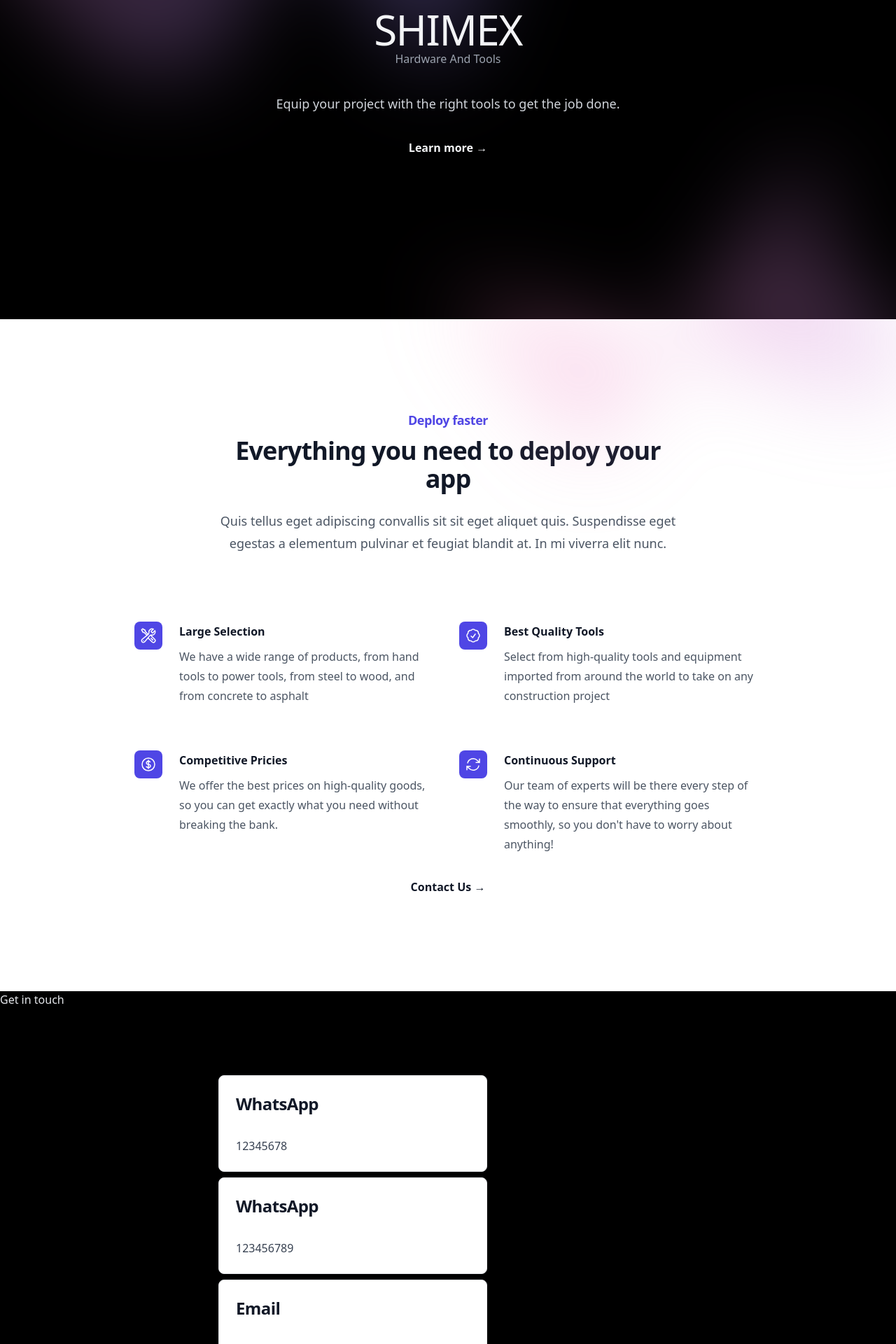
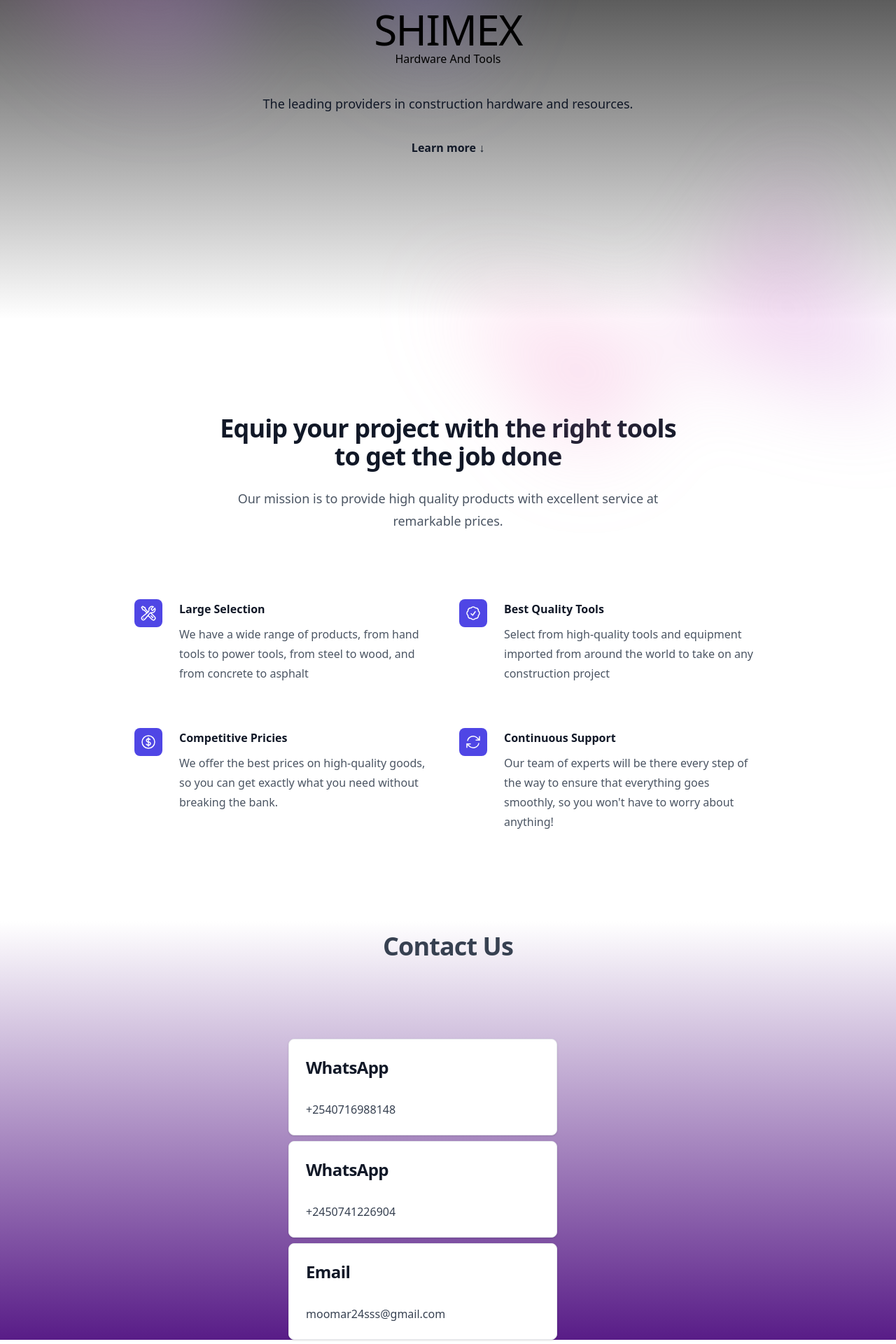
Before and after one commit to zubeircodes/shimex, a React (Create React App) app: page / in a window 1280 px wide. Shown: the part 260-2180 px from the top of the page at 70% size. Built offline with nearby package versions, Linux system fonts and the light colour scheme.

Commit message:
fixed contact sizing and spacing

```diff
--- a/src/components/Contact.js
+++ b/src/components/Contact.js
@@ -2,27 +2,30 @@ import {PhoneIcon, EnvelopeIcon} from '@heroicons/react/24/outline'
 
 export default function Contact() {
     return (
-    <div className=" bg-black h-full w-full" >
-        <h2 className=" text-gray-200 text-bold align-center"> Get in touch</h2>
+    <div className="bg-gradient-to-b from-white to-purple-900 h-full w-full" >
+        <p className=" text-center py-4 text-3xl font-bold tracking-tight text-gray-700 sm:text-4xl">
+            Contact Us
+          </p>
 
-        <div className=" mx-auto mt-16 max-w-2xl sm:mt-20 lg:mt-24 items-center">
+        <div className=" px-7 mx-auto mt-16 max-w-2xl sm:mt-20 lg:mt-24 items-center">
 
-            <div className=" align-center grid mx-2 my-2 grid-cols-1 lg:flex-auto">
-                <a href="#" class=" block max-w-sm  p-6 auto-rows-max bg-white border border-gray-200 rounded-lg shadow hover:bg-gray-100 dark:bg-gray-800 dark:border-gray-700 dark:hover:bg-gray-700">
+            <div className=" align-center  mx-20 my-2  lg:flex-auto">
+                <a href="tel:+2450741226904" class=" block max-w-sm  p-6 auto-rows-max bg-white border border-gray-200 rounded-lg shadow hover:bg-gray-100 dark:bg-gray-800 dark:border-gray-700 dark:hover:bg-gray-700">
                 <h5 class="mb-2 text-2xl font-bold tracking-tight text-gray-900 dark:text-white">WhatsApp</h5>
-                <p class="font-normal text-gray-700 dark:text-gray-400"><PhoneIcon className="h-6 w-6 text-white" aria-hidden="true" />12345678</p>
+                <p class="font-normal text-gray-700 dark:text-gray-400"><PhoneIcon className="h-6 w-6 text-white" aria-hidden="true" />+2540716988148</p>
                 </a>
             </div>
-            <div className="align-center grid mx-2  my-2 grid-cols-1 lg:flex-auto">
-                <a href="#" class=" items-center block max-w-sm p-6 bg-white border border-gray-200 rounded-lg shadow hover:bg-gray-100 dark:bg-gray-800 dark:border-gray-700 dark:hover:bg-gray-700">
+            <div className="align-center mx-20  my-2  lg:flex-auto">
+                <a href="window.open('tel:+2450741226904')" class=" items-center block max-w-sm p-6 bg-white border border-gray-200 rounded-lg shadow hover:bg-gray-100 dark:bg-gray-800 dark:border-gray-700 dark:hover:bg-gray-700">
                 <h5 class="mb-2 text-2xl font-bold tracking-tight text-gray-900 dark:text-white">WhatsApp</h5>
-                <p class="font-normal text-gray-700 dark:text-gray-400"><PhoneIcon className="h-6 w-6 text-white" aria-hidden="true" />123456789</p>
+                <p class="font-normal text-gray-700 dark:text-gray-400"><PhoneIcon className="h-6 w-6 text-white" aria-hidden="true" />+2450741226904</p>
                 </a>
             </div>
-            <div className="align-center  grid mx-2 my-2 grid-cols-1 lg:flex-auto">
-                <a href="#" class=" items-center block max-w-sm p-6 bg-white border border-gray-200 rounded-lg shadow hover:bg-gray-100 dark:bg-gray-800 dark:border-gray-700 dark:hover:bg-gray-700">
+            <div className="align-center mx-20 my-2 lg:flex-auto">
+                <a href="mailto:moomar24sss@gmail.com?subject=Me&body=Hello!"
+                    class=" items-center block max-w-sm p-6 bg-white border border-gray-200 rounded-lg shadow hover:bg-gray-100 dark:bg-gray-800 dark:border-gray-700 dark:hover:bg-gray-700">
                 <h5 class="mb-2 text-2xl font-bold tracking-tight text-gray-900 dark:text-white">Email</h5>
-                <p class="font-normal text-gray-700 dark:text-gray-400"><EnvelopeIcon className="h-6 w-6 text-white" aria-hidden="true" />Bossman@shimex.com</p>
+                <p class="font-normal text-gray-700 dark:text-gray-400"><EnvelopeIcon className="h-6 w-6 text-white" aria-hidden="true" />moomar24sss@gmail.com</p>
                 </a>
             </div>
         </div>
--- a/src/components/Features.js
+++ b/src/components/Features.js
@@ -22,7 +22,7 @@ const features = [
   {
     name: 'Continuous Support',
     description:
-      'Our team of experts will be there every step of the way to ensure that everything goes smoothly, so you don\'t have to worry about anything!',
+      'Our team of experts will be there every step of the way to ensure that everything goes smoothly, so you won\'t have to worry about anything!',
     icon: ArrowPathIcon,
   },
 ]
@@ -32,13 +32,12 @@ export default function Features() {
     <div className="bg-white py-24 sm:py-32">
       <div className="mx-auto max-w-7xl px-6 lg:px-8">
         <div className="mx-auto max-w-2xl lg:text-center">
-          <h2 className="text-lg font-semibold leading-8 tracking-tight text-indigo-600">Deploy faster</h2>
+          {/* <h2 className="text-lg font-semibold leading-8 tracking-tight text-indigo-600">Build faster</h2> */}
           <p className="mt-2 text-3xl font-bold tracking-tight text-gray-900 sm:text-4xl">
-            Everything you need to deploy your app
+          Equip your project with the right tools to get the job done
           </p>
           <p className="mt-6 text-lg leading-8 text-gray-600">
-            Quis tellus eget adipiscing convallis sit sit eget aliquet quis. Suspendisse eget egestas a elementum
-            pulvinar et feugiat blandit at. In mi viverra elit nunc.
+            Our mission is to provide high quality products with excellent service at remarkable prices.
           </p>
         </div>
         <div className="mx-auto mt-16 max-w-2xl sm:mt-20 lg:mt-24 lg:max-w-4xl">
@@ -56,11 +55,7 @@ export default function Features() {
             ))}
           </dl>
         </div>
-        <div className="mt-10 flex items-center justify-center gap-x-6">
-                              <a href="#" className="animate-bounce text-base font-semibold leading-7 text-gray-900">
-                                  Contact Us <span aria-hidden="true">→</span>
-                              </a>
-                          </div>
+
       </div>
     </div>
   )
--- a/src/components/Landing.js
+++ b/src/components/Landing.js
@@ -15,7 +15,7 @@ export default function Landing() {
 
   return (
     <>
-    <div className="isolate bg-black">
+    <div className="isolate bg-black bg-gradient-to-b from-black to-white ">
           <div className="absolute inset-x-0 top-[-10rem] -z-10 transform-gpu overflow-hidden blur-3xl sm:top-[-20rem]">
               <svg
                   className="relative left-[calc(50%-11rem)] -z-10 h-[21.1875rem] max-w-none -translate-x-1/2 rotate-[30deg] sm:left-[calc(50%-30rem)] sm:h-[42.375rem]"
@@ -60,16 +60,16 @@ export default function Landing() {
                   <div className="mx-auto max-w-2xl py-32 sm:py-48 lg:py-56">
 
                       <div className="text-center">
-                          <h1 className="text-4xl tracking-tight text-gray-100 sm:text-6xl font-thin">
+                          <h1 className="text-4xl tracking-tight text-black sm:text-6xl font-thin">
                               SHIMEX
                           </h1>
-                          <h3 className="text-gray-400 font-extralight">Hardware And Tools</h3>
-                          <p className="mt-9 text-lg leading-8 text-gray-300 ">
-                              Equip your project with the right tools to get the job done.
+                          <h3 className="text-black font-extralight">Hardware And Tools</h3>
+                          <p className="mt-9 text-lg leading-8 text-gray-900 ">
+                              The leading providers in construction hardware and resources.
                           </p>
                           <div className="mt-10 flex items-center justify-center gap-x-6">
-                              <a href="#" className="animate-bounce text-base font-semibold leading-7 text-gray-100">
-                                  Learn more <span aria-hidden="true">→</span>
+                              <a href="#" className="animate-bounce text-base font-semibold leading-7 text-gray-900">
+                                  Learn more <span aria-hidden="true">↓</span>
                               </a>
                           </div>
                       </div>
```
